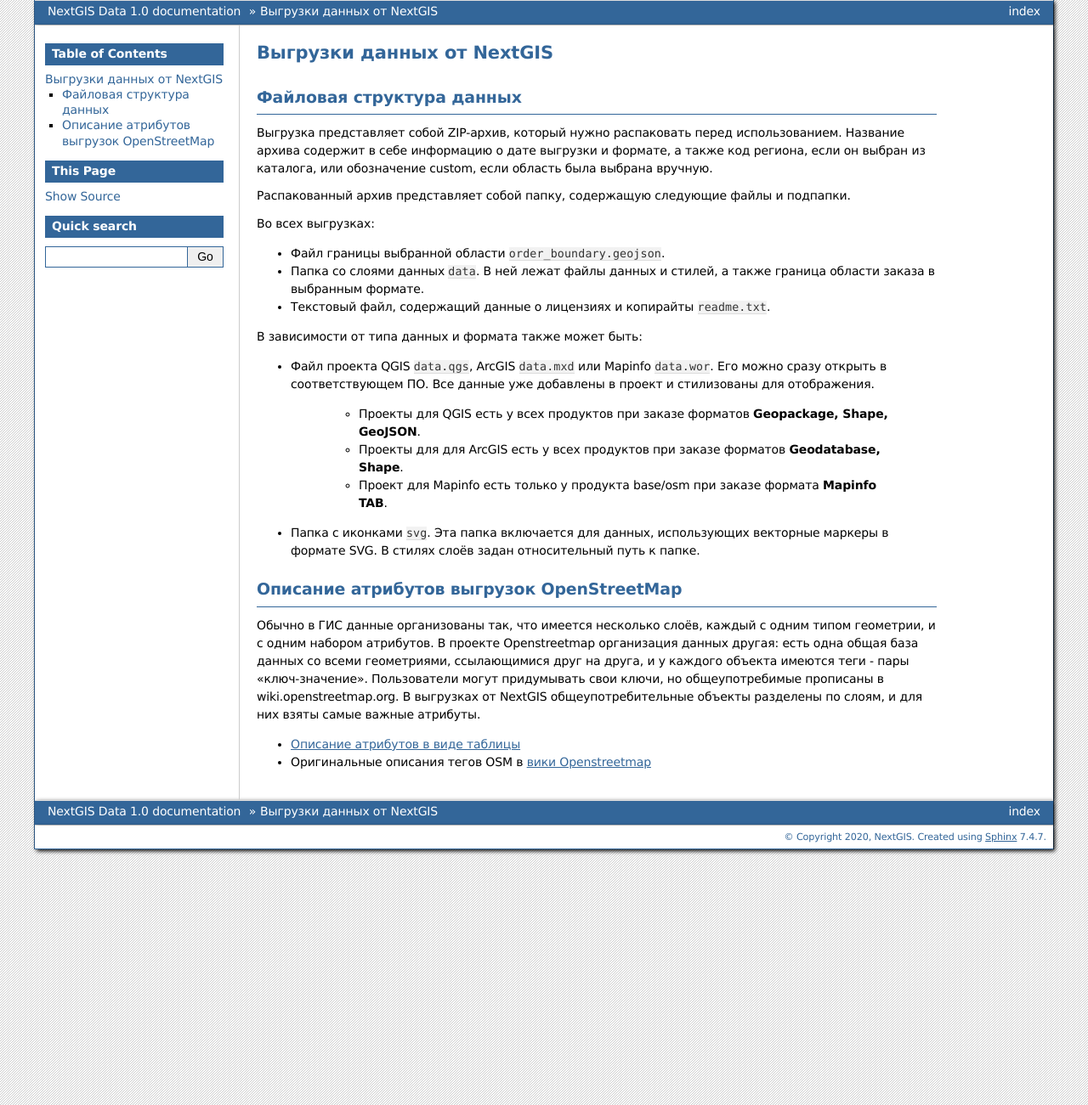
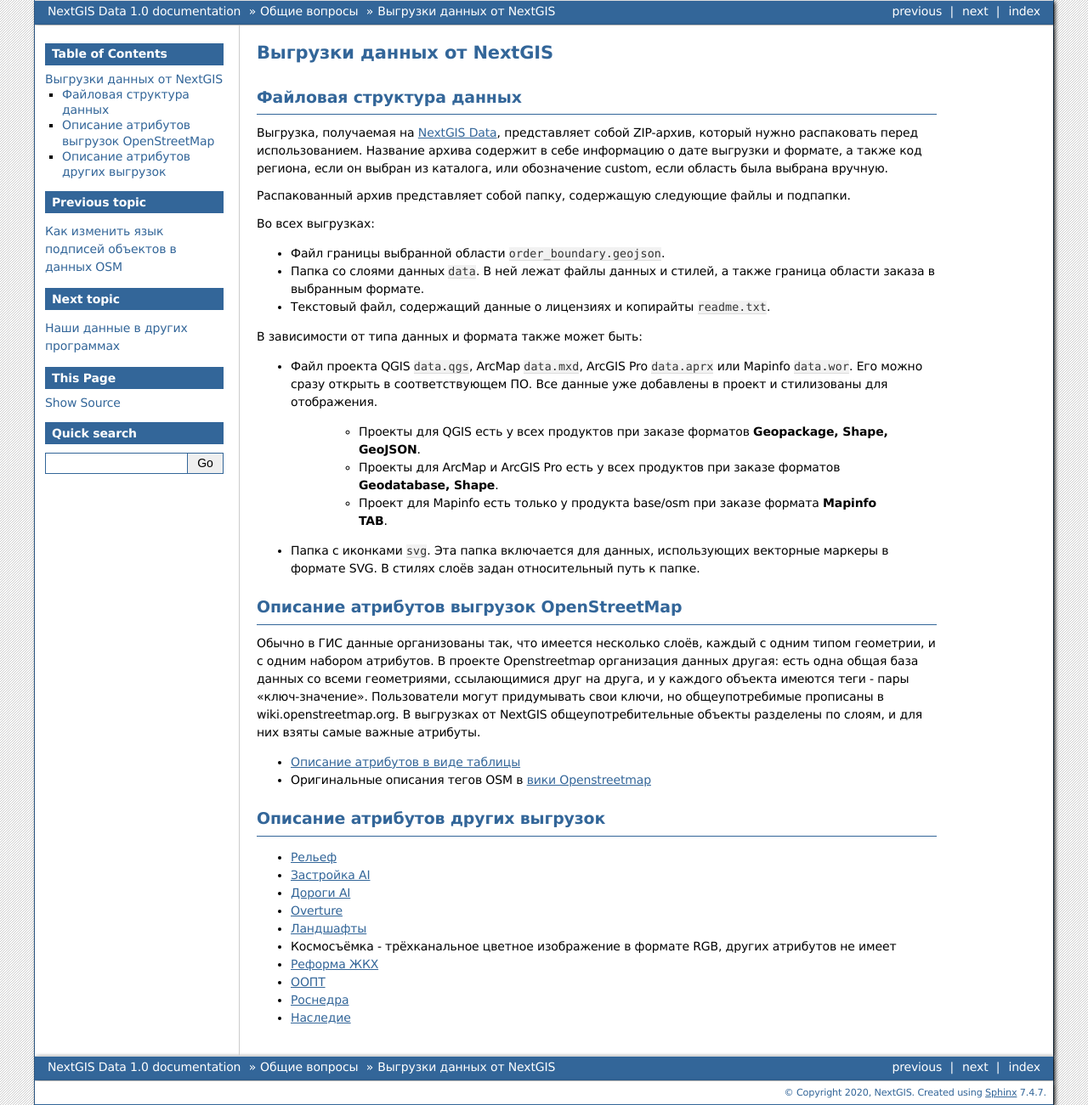
Before and after one commit to nextgis/docs_data, a Sphinx documentation site: the page built from source/extracts.rst, in a window 1280 px wide. Shown: the whole page at 85% size. Built offline with Sphinx 7.4.7, drawn with Linux system fonts in a browser that asks for light colours; formulas are drawn with MathJax 3.

Commit message:
update extracts.rst add to index common.rst

```diff
--- a/source/common.rst
+++ b/source/common.rst
@@ -15,3 +15,4 @@
    hospital
    print
    label_lang
+   extracts
--- a/source/extracts.rst
+++ b/source/extracts.rst
@@ -6,7 +6,7 @@
 Файловая структура данных
 ------------------------------
 
-Выгрузка представляет собой ZIP-архив, который нужно распаковать перед использованием. Название архива содержит в себе информацию о дате выгрузки и формате, а также код региона, если он выбран из каталога, или обозначение custom, если область была выбрана вручную.
+Выгрузка, получаемая на `NextGIS Data <https://data.nextgis.com/ru/>`_, представляет собой ZIP-архив, который нужно распаковать перед использованием. Название архива содержит в себе информацию о дате выгрузки и формате, а также код региона, если он выбран из каталога, или обозначение custom, если область была выбрана вручную.
 
 Распакованный архив представляет собой папку, содержащую следующие файлы и подпапки.
 
@@ -20,17 +20,17 @@
 
 В зависимости от типа данных и формата также может быть:
 
-* Файл проекта QGIS ``data.qgs``, ArcGIS ``data.mxd`` или Mapinfо ``data.wor``. Его можно сразу открыть в соответствующем ПО. Все данные уже добавлены в проект и стилизованы для отображения.
+* Файл проекта QGIS ``data.qgs``, ArcMap ``data.mxd``, ArcGIS Pro ``data.aprx``  или Mapinfо ``data.wor``. Его можно сразу открыть в соответствующем ПО. Все данные уже добавлены в проект и стилизованы для отображения.
 
-    * Проекты для QGIS есть у всех продуктов при заказе форматов **Geopackage, Shape, GeoJSON**.
-    * Проекты для для ArcGIS есть у всех продуктов при заказе форматов **Geodatabase, Shape**.
-    * Проект для Mapinfo есть только у продукта base/osm при заказе формата **Mapinfo TAB**.
+   * Проекты для QGIS есть у всех продуктов при заказе форматов **Geopackage, Shape, GeoJSON**.
+   * Проекты для ArcMap и ArcGIS Pro есть у всех продуктов при заказе форматов **Geodatabase, Shape**.
+   * Проект для Mapinfo есть только у продукта base/osm при заказе формата **Mapinfo TAB**.
 
 * Папка с иконками ``svg``. Эта папка включается для данных, использующих векторные маркеры в формате SVG. В стилях слоёв задан относительный путь к папке.
 
 
 
-.. _ngdata_attr:
+.. _ngdata_attr_osm:
 
 Описание атрибутов выгрузок OpenStreetMap
 -------------------------------------------
@@ -40,3 +40,19 @@
 * `Описание атрибутов в виде таблицы <https://docs.google.com/spreadsheets/d/1hW34n58AEQlu9eYsPUe_K2Kj1NZq5FCqlW6iSNSgcNg/edit?usp=sharing>`_
 
 * Оригинальные описания тегов OSM в `вики Openstreetmap <https://wiki.openstreetmap.org/wiki/RU:Map_Features>`_
+
+.. _ngdata_attr_other:
+
+Описание атрибутов других выгрузок
+-----------------------------------
+
+* `Рельеф <https://docs.google.com/spreadsheets/d/1BcuWXMnwpwv0HIao3wAumgpqGsgfAzLc5yaOOCTeYBc/pubhtml>`_
+* `Застройка AI <https://docs.google.com/spreadsheets/d/e/2PACX-1vS9EG8OMqxvcPemo-IMWQi_enrZij710YvKPmk3si5lQS_-sA5wCNj4waXefq0zvoouerktx0wrAlNW/pubhtml>`_
+* `Дороги AI <https://docs.google.com/spreadsheets/d/e/2PACX-1vSx74nB_TPHRYNZTBFSRK5eEi_oxEBFCShT30VRYmk_sisD4qVcwRb-5F_IWiP2x-0pRGFWH8piHnWC/pubhtml>`_
+* `Overture <https://docs.google.com/spreadsheets/d/e/2PACX-1vRJd2RsUimlo1GegSpnJScUdi0kImAJYumnWwbqyb6B2JWMwT9BAyIcIybsqQEBqSllCSNWviGJI9fC/pubhtml?gid=0&single=true>`_
+* `Ландшафты <https://docs.google.com/spreadsheets/d/e/2PACX-1vRFm3v9NE3x62gAJ2fxMg-zn_i4lJHgplLJk6u_EeAl4G5VAWU095yFc7-omUIjjDkhdeAHrzkQ_em1/pubhtml>`_
+* Космосъёмка - трёхканальное цветное изображение в формате RGB, других атрибутов не имеет
+* `Реформа ЖКХ <https://docs.google.com/spreadsheets/d/e/2PACX-1vS32AGvxMh3_Yxuq_duKTIzQFfrJ88iEBciyn8ruhgGxAmyj2bcksH6JfoOs5p13YfZhPXAEqzRa783/pubhtml>`_
+* `ООПТ <https://docs.google.com/spreadsheets/d/e/2PACX-1vQ11744S-kcUBR9gTOGv8ylhTVn2iEQzGA6m9dM0cEaKNEc0-CCm7fZTUPeftUeoms1cCf4uc7e3pjF/pubhtml>`_
+* `Роснедра <https://docs.google.com/spreadsheets/d/e/2PACX-1vTDwgzllu93JNaL60BYHyTrirCqUigFwKYatMosvABIr8rVVHfmvHAaAy0D2gXFOw1Qcl2A2RN4O374/pubhtml>`_
+* `Наследие <https://docs.google.com/spreadsheets/d/e/2PACX-1vRugZizn-rKnihRS6UYLulQUQbOBrUnkJQtiuGTWwwD39SmY6M5oLa94GD1Oww3eRf50_XM6atyP1Xw/pubhtml>`_
```
